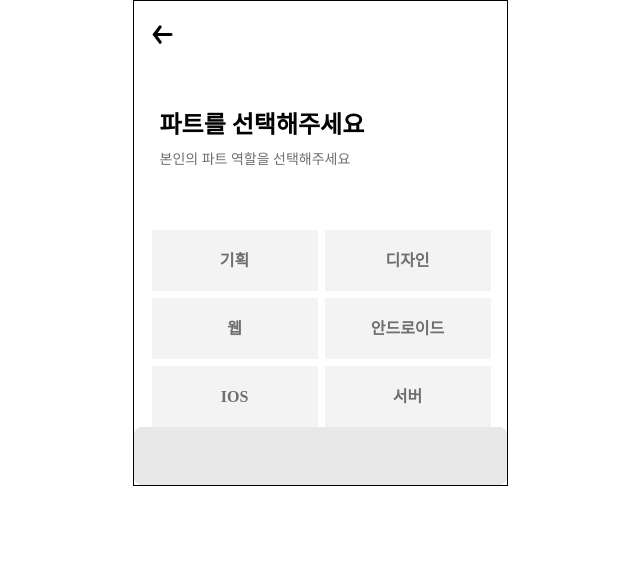
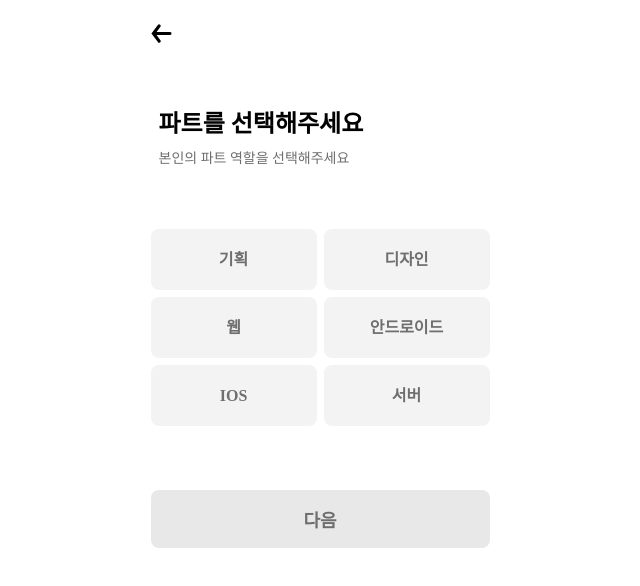
Before and after one commit to SOPT-all/36-SOPKATHON-WEB-WEB4, a React (Vite) app: page /part in a window 1280 px wide. Shown: the top 586 px of the page, without its empty margins (320-960 px from the left). Built offline with nearby package versions, Linux system fonts and the light colour scheme; no server answers.

Commit message:
[FEAT] Part 페이지 구현 완료

```diff
--- a/src/pages/partPage/PartPage.tsx
+++ b/src/pages/partPage/PartPage.tsx
@@ -11,7 +11,12 @@ const PartPage = () => {
   const [isButtonEnabled, setIsButtonEnabled] = useState(false);
 
   const handleSelectPart = (value: string) => {
+    if (part === value) {
+    setPart('');
+    setIsButtonEnabled(false)
+  } else {
     setPart(value);
+  }
   };
 
   const handleButtonClick = () => {
@@ -40,8 +45,9 @@ const PartPage = () => {
           </div>
         ))}
       </div>
-      <Button onClick={handleButtonClick} disabled={!isButtonEnabled}/>
-    </div>
+      <div css={S.ButtonContainer}>
+      <Button text={"다음"} isEnabled={isButtonEnabled} onClick={handleButtonClick}/>
+    </div></div>
   );
 };
 
--- a/src/pages/partPage/partPage.style.ts
+++ b/src/pages/partPage/partPage.style.ts
@@ -2,7 +2,7 @@ import { css } from '@emotion/react';
 import theme from '@styles/theme';
 
 export const Wrapper = css`
-  border : 1px solid black;
+width: 100%;
 `;
 
 export const TitleContainer = css`
@@ -46,7 +46,9 @@ align-items:center;
   background-color: ${theme.colors['bg-gray2']};
   ${theme.fonts['body1-sb-16']}
     color: ${theme.colors['text-sub2']};
-    cursor: pointer
+    cursor: pointer;
+    border-radius: 0.8rem;
+
 `;
 
 export const SelectedGrid = css`
@@ -58,13 +60,23 @@ align-items:center;
   background-color: ${theme.colors['color-sub2']};
   ${theme.fonts['body1-sb-16']}
     color: ${theme.colors['color-primary']};
-    cursor: pointer
+    cursor: pointer;
+    border-radius: 0.8rem;
+
 `;
 
 export const ButtonContainer = css`
 display:flex;
-    width: 34rem;
+width: 100%;
+
   height: 5.8rem;
-  padding-top: 6.4rem;
+  padding : 0 1.8rem;
+  margin-top: 6.4rem;
+  margin-bottom : 9.6rem;
   cursor: pointer;
 `;
+
+export const EnabledBtn = css`
+ background-color: ${theme.colors['color-primary']};
+ color: ${theme.colors['text-white']};
+`;
```
